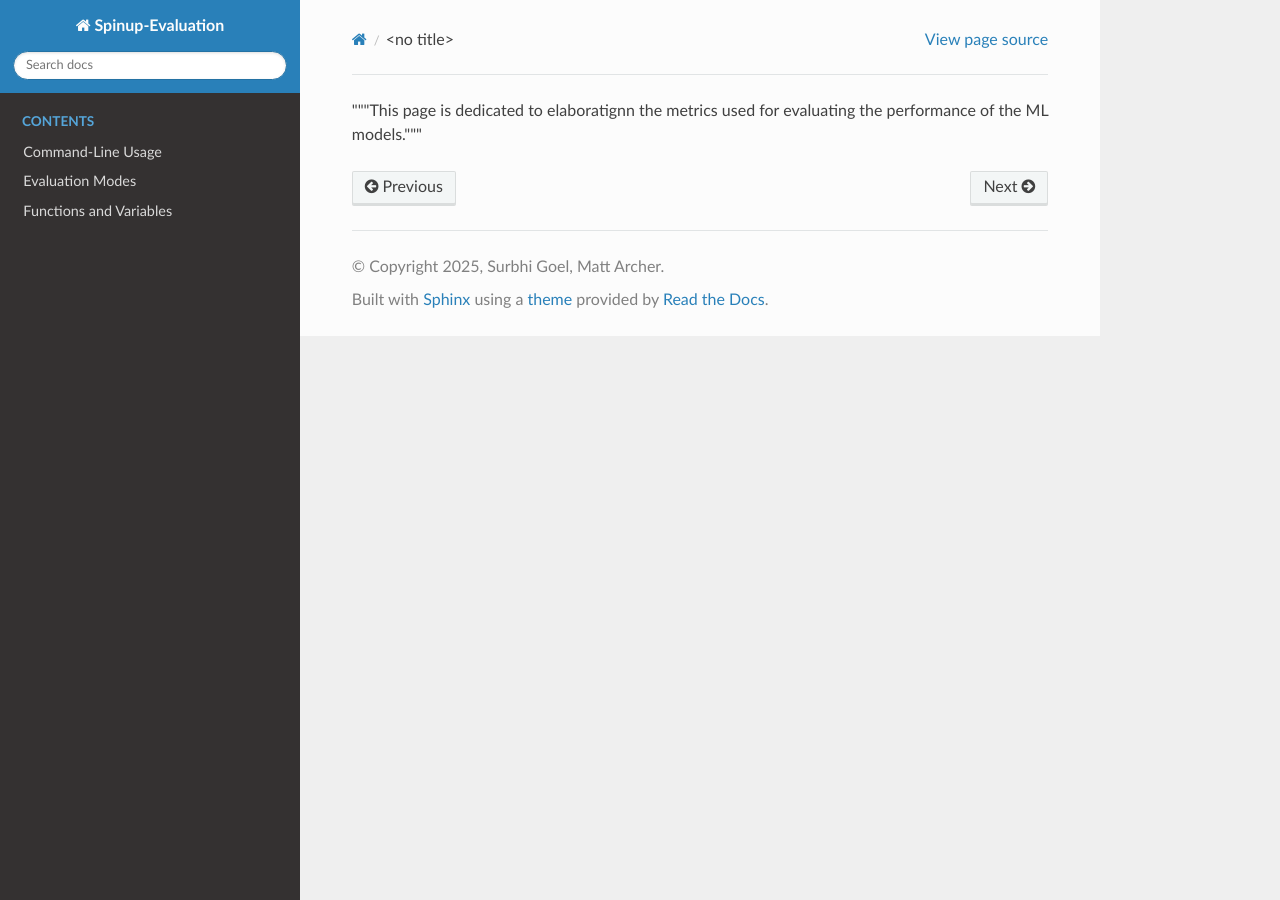
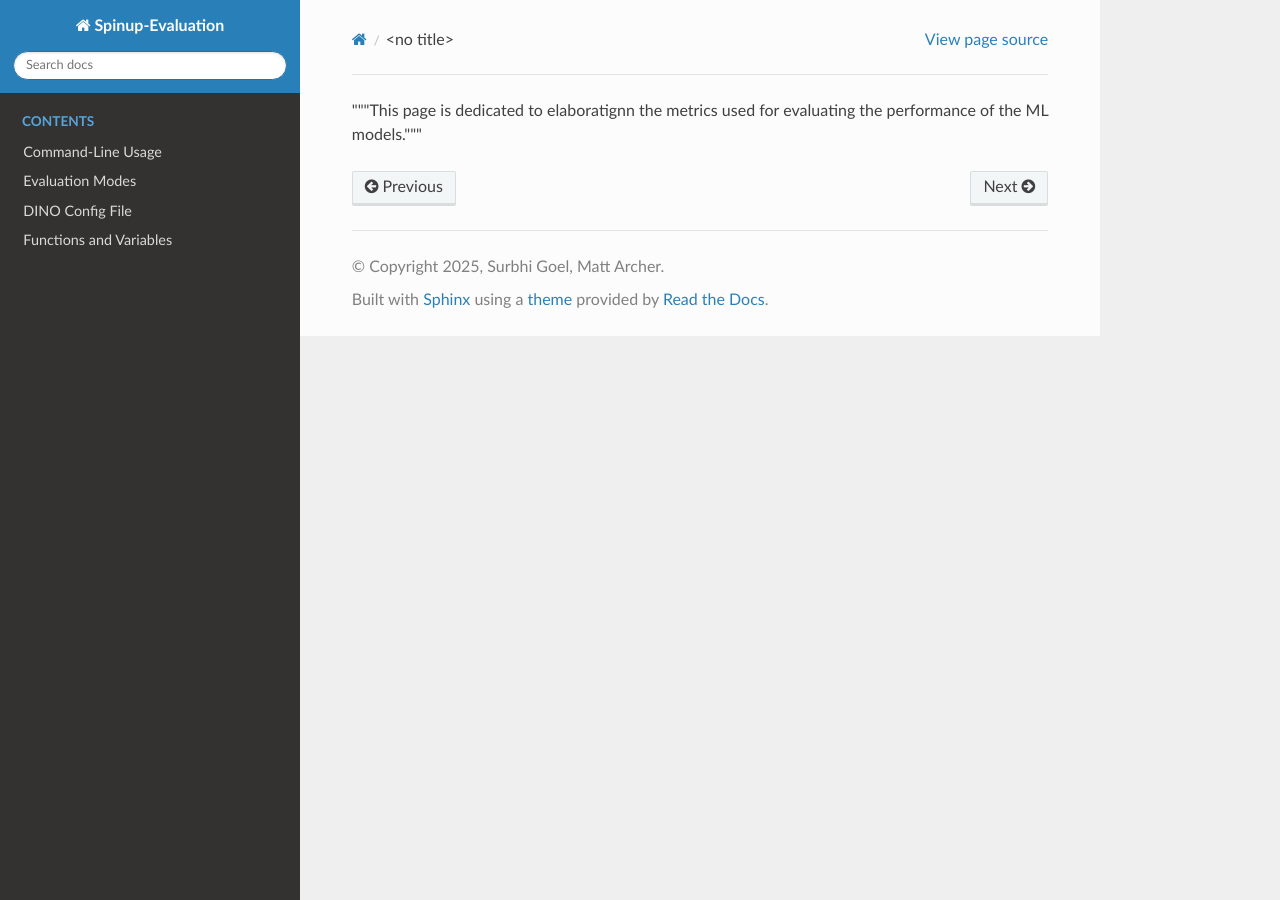
Before and after one commit to m2lines/nemo-spinup-evaluation, a Sphinx documentation site: the page built from docs/source/Evaluation.md, in a window 1280 px wide. Built offline with Sphinx 7.4.7 and the Read the Docs theme 3.1.0, drawn with Linux system fonts in a browser that asks for light colours; pages that are not in the unit, such as notebooks, are missing from menus.

Commit message:
Corrected the name of the model config file in index.rst

```diff
--- a/docs/source/index.rst
+++ b/docs/source/index.rst
@@ -12,5 +12,5 @@ Spinup-Evaluation documentation
    Command-Line-Interface.md
    Evaluation-Modes.md
    Evaluation.md
-   Model-configuration.md
+   Model-Configuration.md
    modules
```
